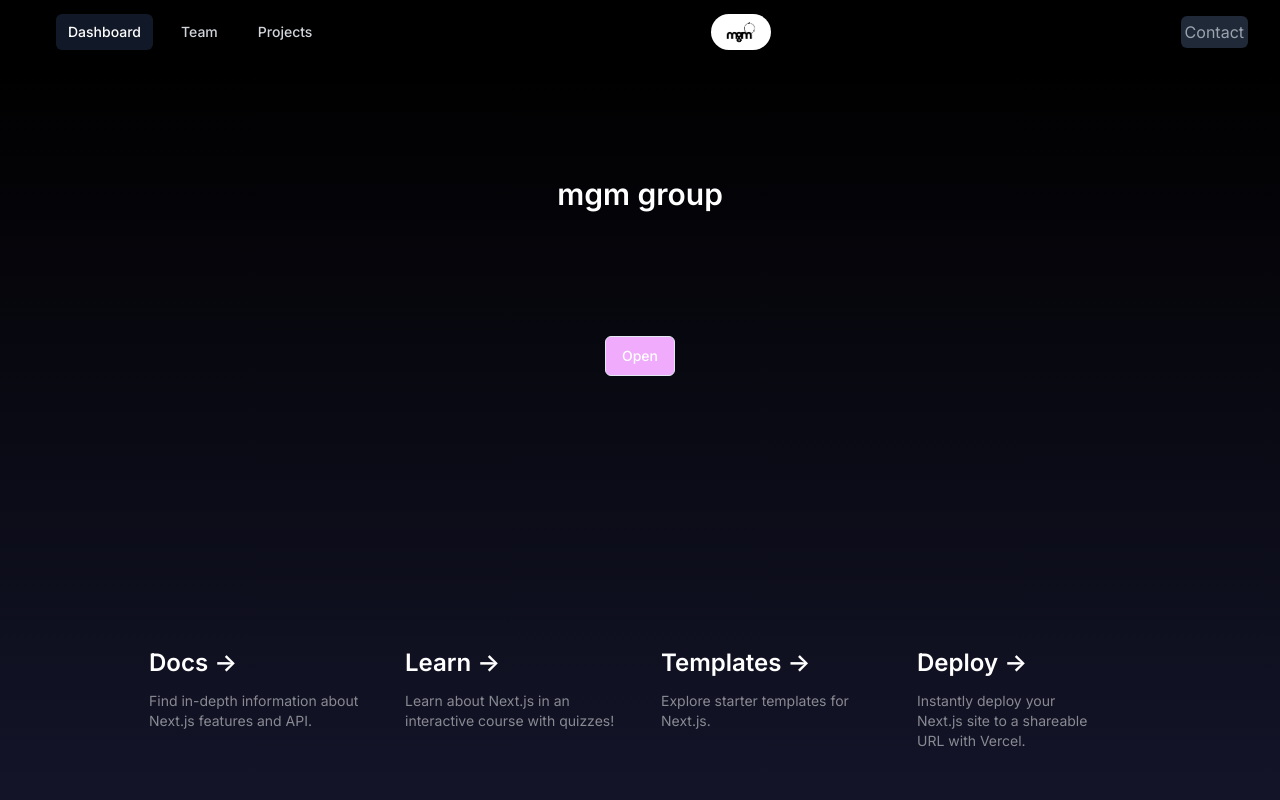
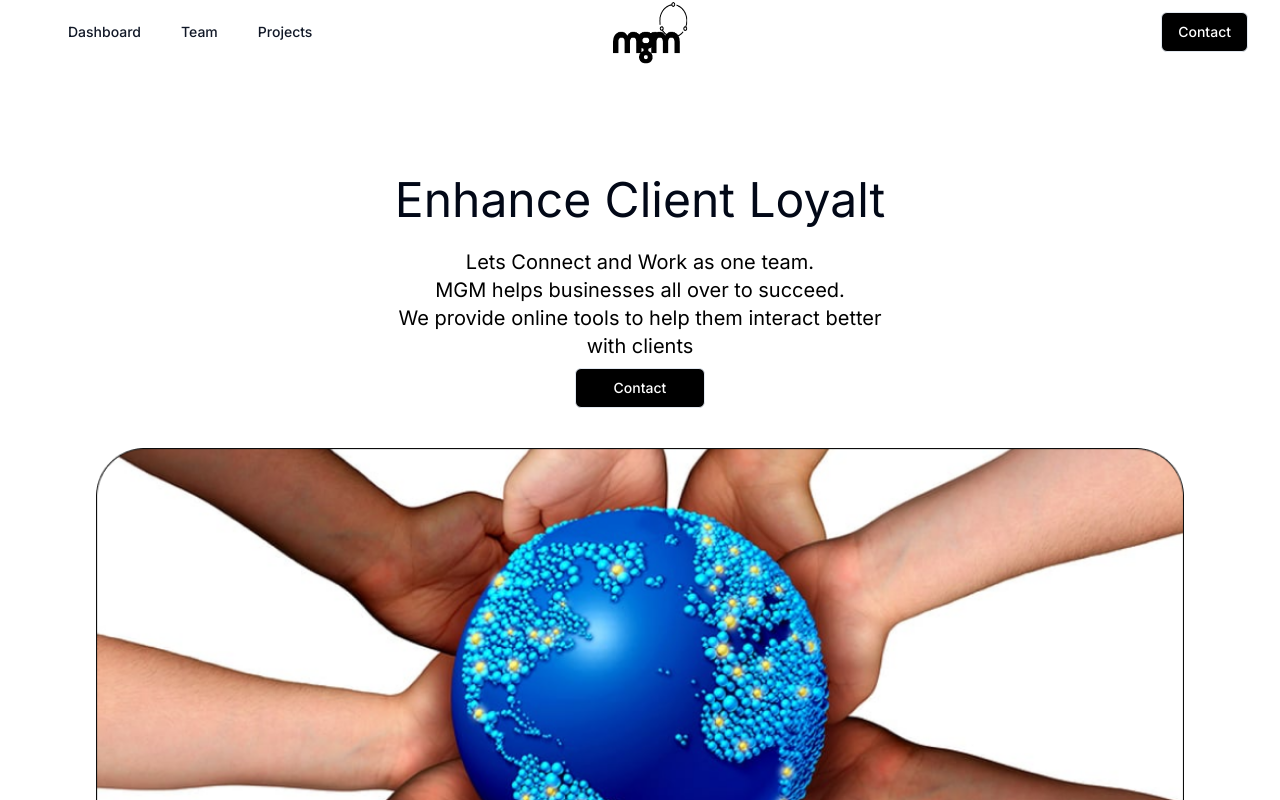
Before and after one commit to MukelaniGumaMashoba/mgm-group, a Next.js app: page / in a window 1280 px wide. Shown: the top 800 px of the page. Built offline with nearby package versions, Linux system fonts and the light colour scheme.

Commit message:
new updates

```diff
--- a/src/app/page.tsx
+++ b/src/app/page.tsx
@@ -1,7 +1,7 @@
 import Image from "next/image";
-import { Button } from "@/components/ui/button"
-import { Input } from "@/components/ui/input"
-import { Label } from "@/components/ui/label"
+import { Button } from "@/components/ui/button";
+import { Input } from "@/components/ui/input";
+import { Label } from "@/components/ui/label";
 import {
   Sheet,
   SheetClose,
@@ -11,46 +11,61 @@
   SheetHeader,
   SheetTitle,
   SheetTrigger,
-} from "@/components/ui/sheet"
+} from "@/components/ui/sheet";
 import Link from "next/link";
-import { Disclosure, DisclosureButton, DisclosurePanel, Menu, MenuButton, MenuItem, MenuItems } from '@headlessui/react'
-import { Bars3Icon, BellIcon, XMarkIcon } from '@heroicons/react/24/outline'
+import {
+  Disclosure,
+  DisclosureButton,
+  DisclosurePanel,
+  Menu,
+  MenuButton,
+  MenuItem,
+  MenuItems,
+} from "@headlessui/react";
+import { Bars3Icon, BellIcon, XMarkIcon } from "@heroicons/react/24/outline";
 import { cn } from "@/lib/utils";
 
 const navigation = [
-  { name: 'Dashboard', href: '#', current: true },
-  { name: 'Team', href: '#', current: false },
-  { name: 'Projects', href: '#', current: false },
-  // { name: 'Calendar', href: '/about', current: false },
-]
+  { name: "Dashboard", href: "#", current: true },
+  { name: "Team", href: "#", current: false },
+  { name: "Projects", href: "#", current: false },
+];
 
 export default function Home() {
   return (
     <Sheet>
-      <Disclosure as="nav" className="bg-black text-white">
+      <Disclosure as="nav" className="bg-white text-black">
         <div className="mx-auto max-w-7xl px-2 sm:px-6 lg:px-8">
+          {/* <div className="px-2 sm:px-6 lg:px-8"> */}
           <div className="relative flex h-16 items-center justify-between">
             <div className="absolute inset-y-0 left-0 flex items-center sm:hidden">
               {/* Mobile menu button*/}
               <DisclosureButton className="group relative inline-flex items-center justify-center rounded-md p-2 text-gray-400 hover:bg-gray-700 hover:text-white focus:outline-none focus:ring-2 focus:ring-inset focus:ring-white">
                 <span className="absolute -inset-0.5" />
                 <span className="sr-only">Open main menu</span>
-                <Bars3Icon aria-hidden="true" className="block h-6 w-6 group-data-[open]:hidden" />
-                <XMarkIcon aria-hidden="true" className="hidden h-6 w-6 group-data-[open]:block" />
+                <Bars3Icon
+                  aria-hidden="true"
+                  className="block h-6 w-6 group-data-[open]:hidden"
+                />
+                <XMarkIcon
+                  aria-hidden="true"
+                  className="hidden h-6 w-6 group-data-[open]:block"
+                />
               </DisclosureButton>
             </div>
             <div className="flex flex-row items-center justify-evenly sm:items-stretch sm:justify-start">
-
               <div className="hidden sm:ml-6 sm:block">
                 <div className="flex space-x-4">
                   {navigation.map((item) => (
                     <a
                       key={item.name}
                       href={item.href}
-                      aria-current={item.current ? 'page' : undefined}
+                      aria-current={item.current ? "page" : undefined}
                       className={cn(
-                        item.current ? 'bg-gray-900 text-white' : 'text-gray-300 hover:bg-gray-700 hover:text-white',
-                        'rounded-md px-3 py-2 text-sm font-medium',
+                        item.current
+                          ? "text-gray-900 hover:bg-black hover:text-white"
+                          : "text-gray-900 hover:bg-black hover:text-white",
+                        "rounded-md px-3 py-2 text-sm font-medium"
                       )}
                     >
                       {item.name}
@@ -60,22 +75,25 @@
               </div>
             </div>
 
-            <div className="flex flex-shrink-0 items-center">
+            <div className="items-center">
               <Image
                 alt="mgm"
                 src="/images/logo.png"
-                width={60}
-                height={80}
-                className="rounded-3xl bg-white"
+                width={210}
+                height={220}
+                className="-ml-0 h-24 w-32 rounded-3xl bg-white md:-ml-20 md:h-28 md:w-60"
               />
             </div>
 
             <div className="flex items-center pr-2 sm:static sm:ml-6 sm:pr-0">
-              <button
-                type="button"
-                className="rounded-md bg-gray-800 p-1 text-gray-400 hover:text-white focus:outline-none focus:ring-2 focus:ring-white focus:ring-offset-2 focus:ring-offset-gray-800"
-              >Contact</button>
-
+              <SheetTrigger asChild>
+                <Button
+                  variant="outline"
+                  className="w-full bg-black text-white"
+                >
+                  Contact
+                </Button>
+              </SheetTrigger>
             </div>
           </div>
         </div>
@@ -87,10 +105,12 @@
                 key={item.name}
                 as="a"
                 href={item.href}
-                aria-current={item.current ? 'page' : undefined}
+                aria-current={item.current ? "page" : undefined}
                 className={cn(
-                  item.current ? 'bg-gray-900 text-white' : 'text-gray-300 hover:bg-gray-700 hover:text-white',
-                  'block rounded-md px-3 py-2 text-base font-medium',
+                  item.current
+                    ? "bg-gray-900 text-white"
+                    : "text-gray-300 hover:bg-gray-700 hover:text-white",
+                  "block rounded-md px-3 py-2 text-base font-medium"
                 )}
               >
                 {item.name}
@@ -100,28 +120,39 @@
         </DisclosurePanel>
       </Disclosure>
 
-      <main className="flex min-h-screen flex-col items-center justify-between bg-gradient-to-b from-[black] to-[#15162c] p-24 text-white">
-        <div className="rounded-md p-4">
-          <h5 className="text-3xl font-semibold">mgm group</h5>
-        </div>
-
-        <div>
+      {/* <main className="flex min-h-screen flex-col items-center justify-between bg-gradient-to-b from-[black] to-[#15162c] p-24 text-white"> */}
+      <main className="mx-auto flex min-h-screen max-w-7xl flex-col items-center justify-between bg-white p-24">
+        <div className="flex flex-col items-center justify-between gap-2">
+          <div className="justify-items-center rounded-md p-4">
+            <h4 className="text-center text-2xl md:text-5xl">
+              Enhance Client Loyalt
+            </h4>
+          </div>
+          <p className="text-center text-black md:text-xl">
+            Lets Connect and Work as one team.
+            <br /> MGM helps businesses all over to succeed. <br /> We provide
+            online tools to help them interact better
+            <br />
+            <span className="text-center"> with clients</span>
+          </p>
           <SheetTrigger asChild>
-            <Button variant="outline" className="w-full bg-fuchsia-300">Open</Button>
+            <Button variant="outline" className="w-1/3 bg-black p-1 text-white md:w-1/4">
+              Contact
+            </Button>
           </SheetTrigger>
         </div>
 
-        <div className="before:bg-gradient-radial after:bg-gradient-conic relative z-[-1] flex place-items-center before:absolute before:h-[300px] before:w-full before:-translate-x-1/2 before:rounded-full before:from-white before:to-transparent before:blur-2xl before:content-[''] after:absolute after:-z-20 after:h-[180px] after:w-full after:translate-x-1/3 after:from-sky-200 after:via-blue-200 after:blur-2xl after:content-[''] before:dark:bg-gradient-to-br before:dark:from-transparent before:dark:to-blue-700 before:dark:opacity-10 after:dark:from-sky-900 after:dark:via-[#0141ff] after:dark:opacity-40 sm:before:w-[480px] sm:after:w-[240px] before:lg:h-[360px]">
+        {/* <div className="before:bg-gradient-radial after:bg-gradient-conic relative z-[-1] flex place-items-center before:absolute before:h-[300px] before:w-full before:-translate-x-1/2 before:rounded-full before:from-white before:to-transparent before:blur-2xl before:content-[''] after:absolute after:-z-20 after:h-[180px] after:w-full after:translate-x-1/3 after:from-sky-200 after:via-blue-200 after:blur-2xl after:content-[''] before:dark:bg-gradient-to-br before:dark:from-transparent before:dark:to-blue-700 before:dark:opacity-10 after:dark:from-sky-900 after:dark:via-[#0141ff] after:dark:opacity-40 sm:before:w-[480px] sm:after:w-[240px] before:lg:h-[360px]"> */}
+        <div className="mb-10 mt-10 w-full">
           <Image
-            className="relative dark:drop-shadow-[0_0_0.3rem_#ffffff70] dark:invert"
-            src="/next.svg"
+            className="h-1/2 w-full rounded-3xl"
+            src="/images/Global-Connection.png"
             alt="Next.js Logo"
-            width={180}
-            height={37}
+            width={1000}
+            height={900}
             priority
           />
         </div>
-
 
         <div className="mb-32 grid text-center lg:mb-0 lg:w-full lg:max-w-5xl lg:grid-cols-4 lg:text-left">
           <a
```
Also changed, not shown: public/images/Global-Connection.png (added).
